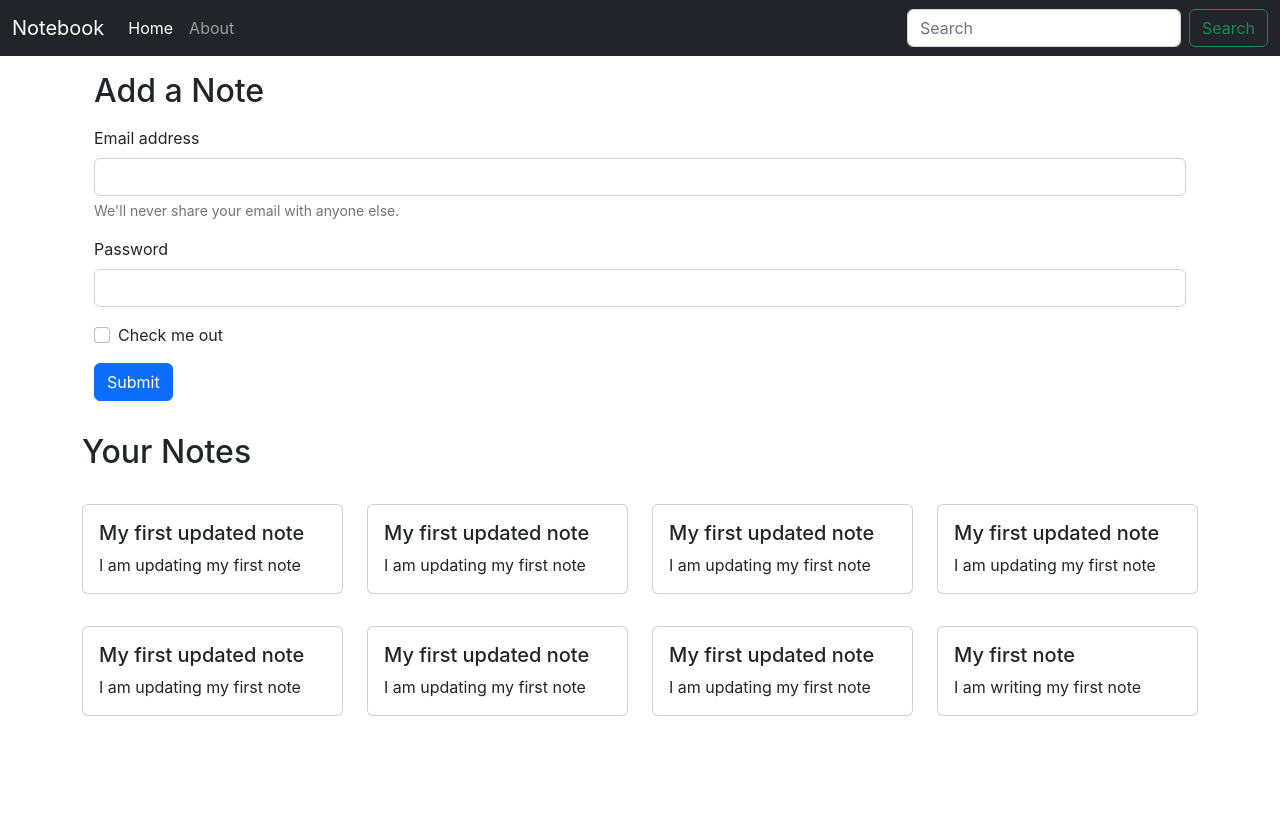
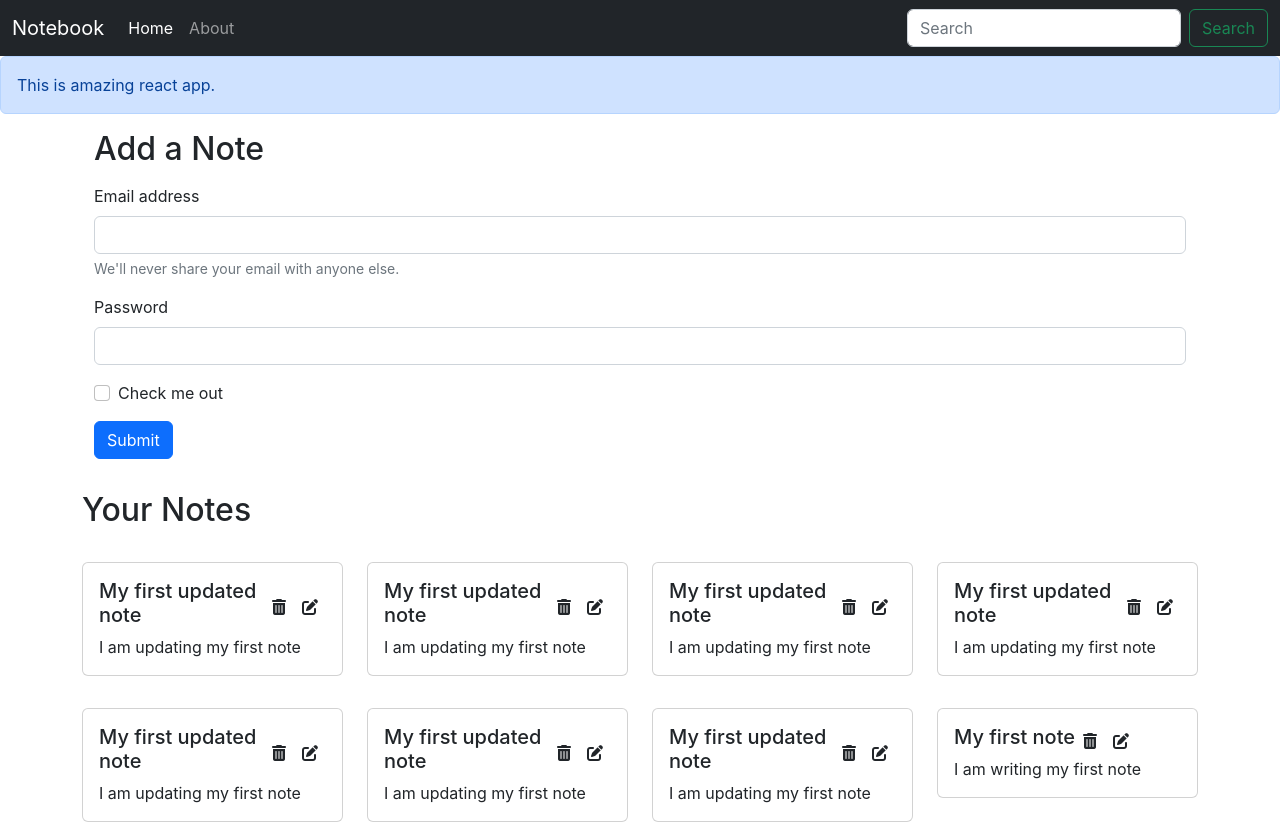
Before and after one commit to Mohit3312/notebook, a React (Create React App) app: page / in a window 1280 px wide. Before the commit the page ends 800 px from the top, so only its background shows below. Built offline with nearby package versions, Linux system fonts and the light colour scheme.

Commit message:
Added font awesome icons and Alert component

```diff
--- a/public/index.html
+++ b/public/index.html
@@ -46,6 +46,10 @@
       To create a production bundle, use `npm run build` or `yarn build`.
     -->
     <script
+      src="https://kit.fontawesome.com/1e4683f750.js"
+      crossorigin="anonymous"
+    ></script>
+    <script
       src="https://cdn.jsdelivr.net/npm/bootstrap@5.2.3/dist/js/bootstrap.bundle.min.js"
       integrity="sha384-kenU1KFdBIe4zVF0s0G1M5b4hcpxyD9F7jL+jjXkk+Q2h455rYXK/7HAuoJl+0I4"
       crossorigin="anonymous"
--- a/src/App.js
+++ b/src/App.js
@@ -4,6 +4,7 @@
 import Home from "./components/Home";
 import About from "./components/About";
 import NoteState from "./context/notes/NoteState";
+import Alert from "./components/Alert";
 
 function App() {
   return (
@@ -11,6 +12,7 @@
       <NoteState>
         <Router>
           <NavBar />
+          <Alert message="This is amazing react app."/>
           <div className="container">
             <Routes>
               <Route exact path="/" element={<Home />} />
--- /dev/null
+++ b/src/components/Alert.js
@@ -0,0 +1,11 @@
+import React from "react";
+
+const Alert = (props) => {
+  return (
+    <div className="alert alert-primary" role="alert">
+      {props.message}
+    </div>
+  );
+};
+
+export default Alert;
--- a/src/components/NoteItem.js
+++ b/src/components/NoteItem.js
@@ -6,7 +6,11 @@
     <div className="col-md-3">
       <div className="card my-3">
         <div className="card-body">
-          <h5 className="card-title">{note.title}</h5>
+          <div className="d-flex align-items-center">
+            <h5 className="card-title">{note.title}</h5>
+            <i className="fa-solid fa-trash-can mx-2"></i>
+            <i className="fa-solid fa-pen-to-square mx-2"></i>
+          </div>
           <p className="card-text">{note.description}</p>
         </div>
       </div>
--- a/src/components/Notes.js
+++ b/src/components/Notes.js
@@ -9,7 +9,7 @@
     <div className="row">
       <h2 className="my-3">Your Notes</h2>
       {notes.map((note) => {
-        return <NoteItem note={note} />;
+        return <NoteItem key={note._id} note={note} />;
       })}
     </div>
   );
--- a/src/context/notes/NoteState.js
+++ b/src/context/notes/NoteState.js
@@ -4,7 +4,7 @@
 const NoteState = (props) => {
   const notesInitial = [
     {
-      _id: "637f6518f27c4d24f6504c30",
+      _id: "637f6518f27c4d24f6504c31",
       user: "637e5d6159dcdb813b8cd6be",
       title: "My first updated note",
       description: "I am updating my first note",
@@ -13,7 +13,7 @@
       __v: 0,
     },
     {
-      _id: "637f6518f27c4d24f6504c30",
+      _id: "637f6518f27c4d24f6504c32",
       user: "637e5d6159dcdb813b8cd6be",
       title: "My first updated note",
       description: "I am updating my first note",
@@ -22,7 +22,7 @@
       __v: 0,
     },
     {
-      _id: "637f6518f27c4d24f6504c30",
+      _id: "637f6518f27c4d24f6504c33",
       user: "637e5d6159dcdb813b8cd6be",
       title: "My first updated note",
       description: "I am updating my first note",
@@ -31,7 +31,7 @@
       __v: 0,
     },
     {
-      _id: "637f6518f27c4d24f6504c30",
+      _id: "637f6518f27c4d24f6504c34",
       user: "637e5d6159dcdb813b8cd6be",
       title: "My first updated note",
       description: "I am updating my first note",
@@ -40,7 +40,7 @@
       __v: 0,
     },
     {
-      _id: "637f6518f27c4d24f6504c30",
+      _id: "637f6518f27c4d24f6504c35",
       user: "637e5d6159dcdb813b8cd6be",
       title: "My first updated note",
       description: "I am updating my first note",
@@ -49,7 +49,7 @@
       __v: 0,
     },
     {
-      _id: "637f6518f27c4d24f6504c30",
+      _id: "637f6518f27c4d24f6504c36",
       user: "637e5d6159dcdb813b8cd6be",
       title: "My first updated note",
       description: "I am updating my first note",
--- a/src/index.css
+++ b/src/index.css
@@ -1,13 +1,17 @@
 body {
   margin: 0;
-  font-family: -apple-system, BlinkMacSystemFont, 'Segoe UI', 'Roboto', 'Oxygen',
-    'Ubuntu', 'Cantarell', 'Fira Sans', 'Droid Sans', 'Helvetica Neue',
+  font-family: -apple-system, BlinkMacSystemFont, "Segoe UI", "Roboto", "Oxygen",
+    "Ubuntu", "Cantarell", "Fira Sans", "Droid Sans", "Helvetica Neue",
     sans-serif;
   -webkit-font-smoothing: antialiased;
   -moz-osx-font-smoothing: grayscale;
 }
 
 code {
-  font-family: source-code-pro, Menlo, Monaco, Consolas, 'Courier New',
+  font-family: source-code-pro, Menlo, Monaco, Consolas, "Courier New",
     monospace;
 }
+
+i {
+  cursor: pointer;
+}
```
